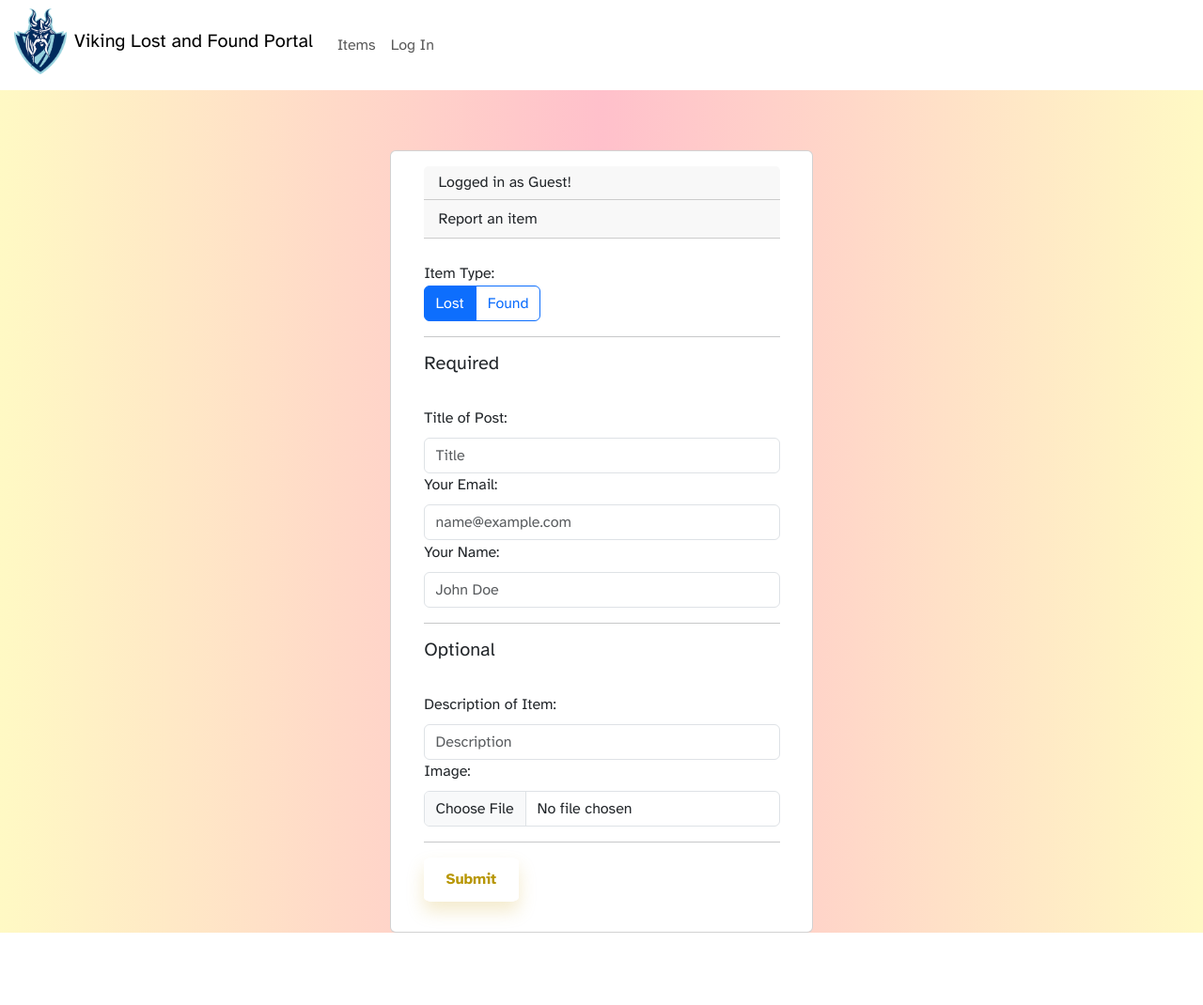
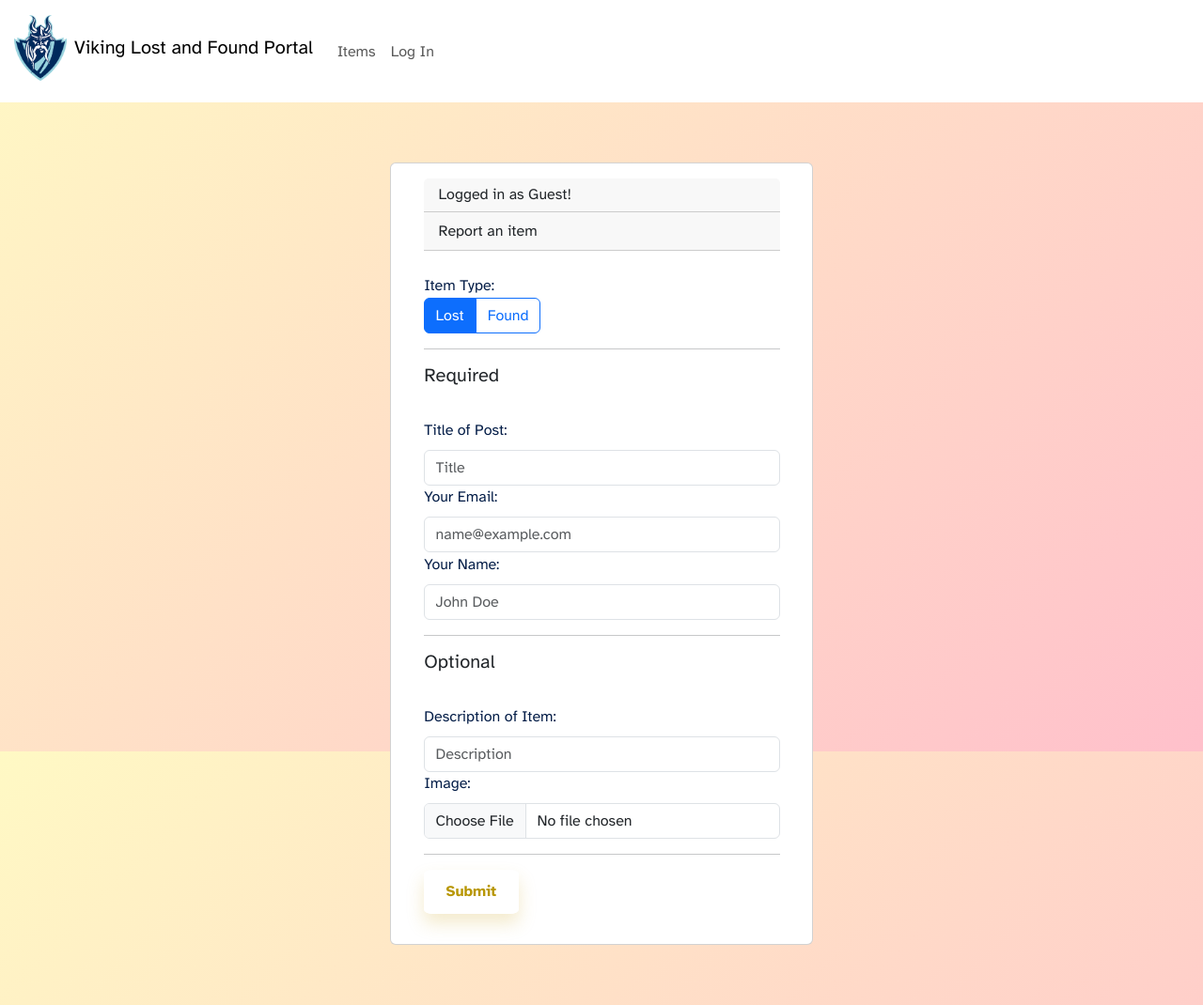
Before and after one commit to ritumaiti2009/CAC_Proj, a Flask app: page / in a window 1280 px wide. Shown: the whole page at 94% size. Before the commit the page ends 993 px from the top, so only its background shows below. Run offline with Flask 3, Linux system fonts and the light colour scheme; some web fonts are replaced.

Commit message:
Fixed Background consistency

```diff
--- a/static/style.css
+++ b/static/style.css
@@ -1,21 +1,25 @@
+html, body {
+    margin: 0;
+    padding: 0;
+    min-height: 100vh;
+}
+
 body {
-    height: 100%;
-    margin: 0;
     display: flex;
     flex-direction: column;
     font-family: 'Atkinson Hyperlegible', sans-serif;
-    background: linear-gradient(to right, #fff9c4, #ffc0cb, #fff9c4);
+    background: linear-gradient(135deg, #fff9c4, #ffc0cb);
+    background-attachment: fixed;
+    background-repeat: no-repeat;
+    background-size: cover;
     color: #0b3d91;
-}
-
-html{
-    height: 100%;
 }
 
 
 .card {
     width: 300px;
 }
+
 
 .card-form {
     width: 450px;
@@ -47,6 +51,8 @@
 a,
 label {
     padding: .20%;
+    color: #051e48;
+
 }
 
 
```
Also changed, not shown: 1 other file.
